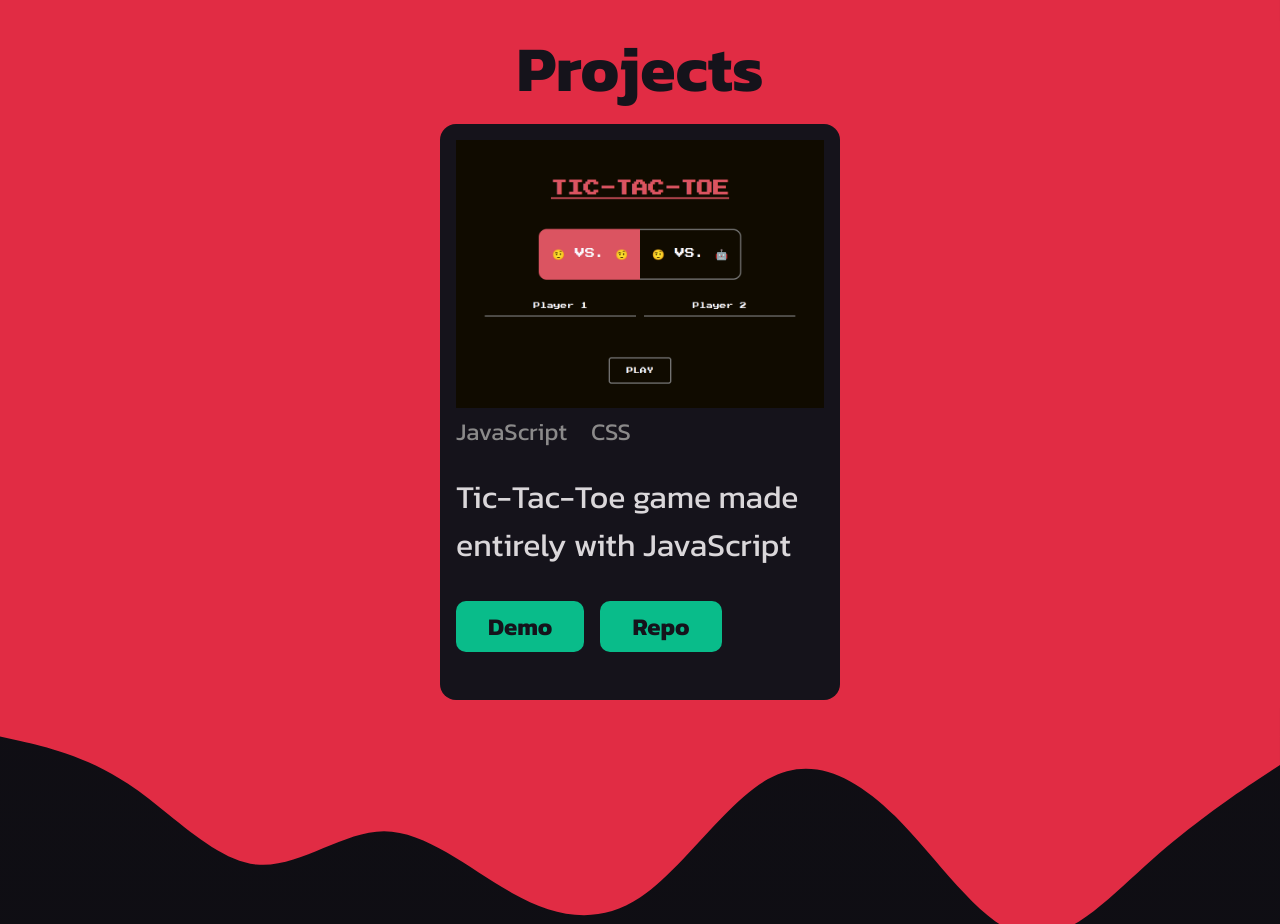
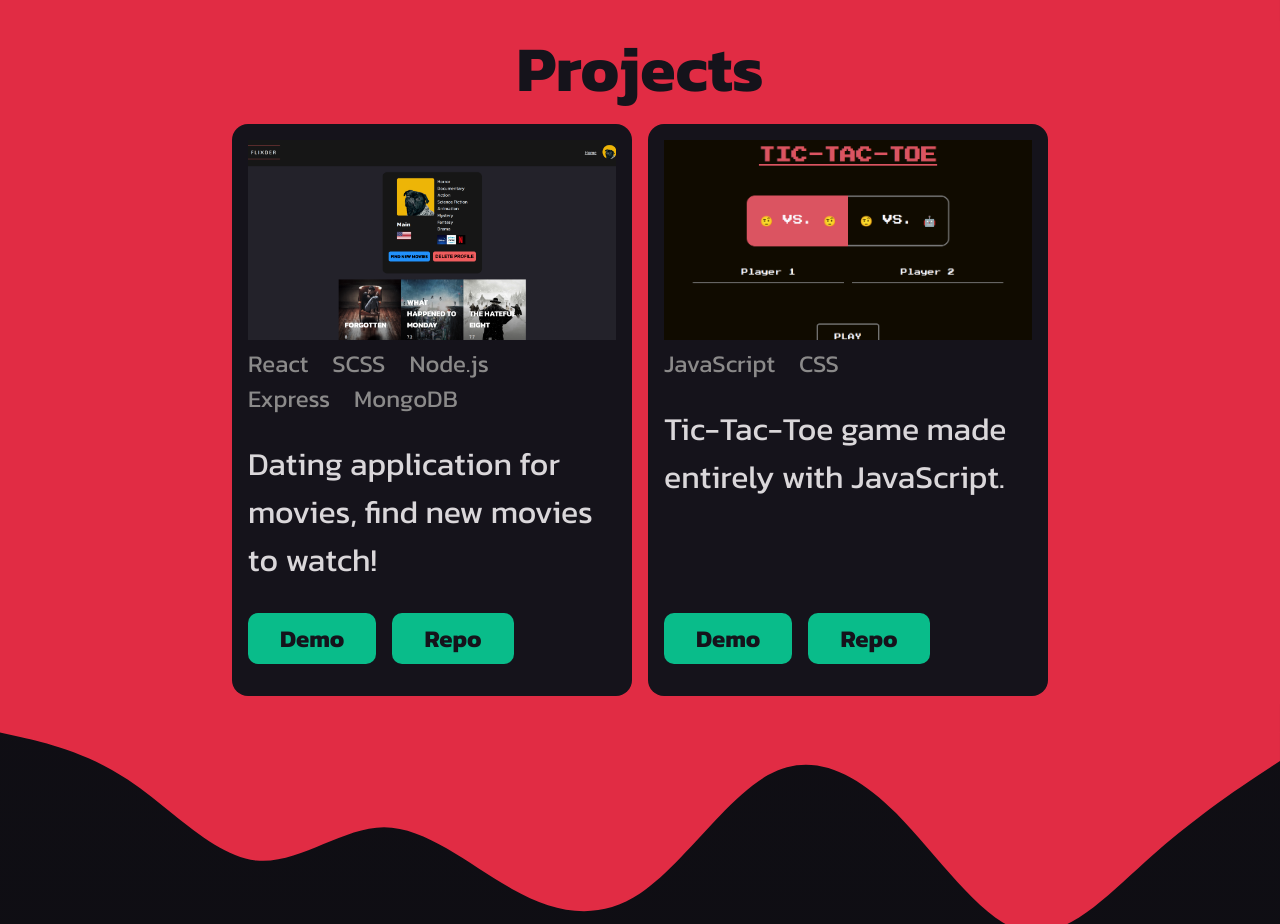
Before and after one commit to venoblin/personal-portfolio-frontend, a React (Create React App) app: page / in a window 1280 px wide. Shown: the part 1980-2904 px from the top of the page. Built offline with nearby package versions, Linux system fonts and the light colour scheme.

Commit message:
Added flixder project and modified project card

```diff
--- a/src/components/sections/Projects.jsx
+++ b/src/components/sections/Projects.jsx
@@ -2,16 +2,25 @@ import '../../styles/Projects.css'
 import { useState } from 'react'
 import ProjectCard from '../ProjectCard'
 import ticTacToePng from '../../images/project-screenshots/tic-tac-toe.png'
+import flixderPng from '../../images/project-screenshots/flixder.png'
 
 const Projects = () => {
   const [projects, setProjects] = useState([
+    {
+      title: 'Flixder',
+      image: flixderPng,
+      demo: 'https://flixder-frontend.herokuapp.com/',
+      repo: 'https://github.com/VillagomezHJonathan/flixder-frontend',
+      techs: ['React', 'SCSS', 'Node.js', 'Express', 'MongoDB'],
+      desc: 'Dating application for movies, find new movies to watch!'
+    },
     {
       title: 'Tic-Tac-Toe',
       image: ticTacToePng,
       demo: 'http://tic-tac-toe-jvh.surge.sh/',
       repo: 'https://github.com/VillagomezHJonathan/tic-tac-toe',
       techs: ['JavaScript', 'CSS'],
-      desc: 'Tic-Tac-Toe game made entirely with JavaScript'
+      desc: 'Tic-Tac-Toe game made entirely with JavaScript.'
     }
   ])
 
--- a/src/styles/ProjectCard.css
+++ b/src/styles/ProjectCard.css
@@ -1,15 +1,23 @@
 .ProjectCard {
   width: 400px;
-  padding: 1rem;
+  padding: 1rem 1rem 7rem 1rem;
   border-radius: 1rem;
   background-color: #15131b;
+  position: relative;
 }
 .ProjectCard img {
   width: 100%;
+  height: 200px;
+  -o-object-fit: cover;
+     object-fit: cover;
+  -o-object-position: center;
+     object-position: center;
 }
 .ProjectCard .links {
   padding: 2rem 0;
   display: flex;
+  position: absolute;
+  bottom: 0;
 }
 .ProjectCard .links .btn {
   margin-right: 1rem;
--- a/src/styles/ProjectCard.scss
+++ b/src/styles/ProjectCard.scss
@@ -2,17 +2,23 @@
 
 .ProjectCard {
   width: 400px;
-  padding: 1rem;
+  padding: 1rem 1rem 7rem 1rem;
   border-radius: 1rem;
   background-color: $blackColor;
+  position: relative;
 
   img {
     width: 100%;
+    height: 200px;
+    object-fit: cover;
+    object-position: center;
   }
 
   .links {
     padding: 2rem 0;
     display: flex;
+    position: absolute;
+    bottom: 0;
 
     .btn {
       margin-right: 1rem;
```
Also changed, not shown: src/images/project-screenshots/flixder.png (added), 1 other file (tests, documents, lock files or other folders).
